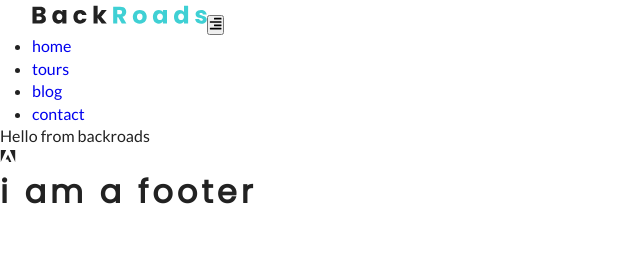
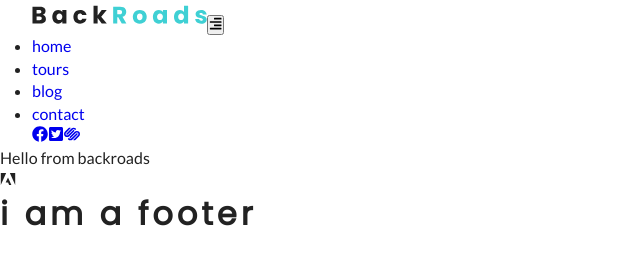
Before and after one commit to LudoLoopsLab/backroads, a Gatsby site: page / in a window 1280 px wide. Shown: the whole page, without its empty margins (0-640 px from the left). Built offline with nearby package versions, Linux system fonts and the light colour scheme; Gatsby itself is replaced by a stand-in of ours.

Commit message:
feat(navbar.js): add social icon
Add social icons on big screen.
Fix typo in social-icons.js
Uncomment a part in navbar.module.css to follow the course

```diff
--- a/src/components/Navbar.js
+++ b/src/components/Navbar.js
@@ -5,12 +5,12 @@ import { FaAlignRight } from "react-icons/fa"
 import links from "../constants/links"
 import socialIcons from "../constants/social-icons"
 import logo from "../images/logo.svg"
-
 const Navbar = () => {
   const [isOpen, setNav] = useState(false)
   const toggleNav = () => {
     setNav(isOpen => !isOpen)
   }
+
   return (
     <nav className={styles.navbar}>
       <div className={styles.navCenter}>
@@ -35,6 +35,20 @@ const Navbar = () => {
             )
           })}
         </ul>
+        <div className={styles.navSocialLinks}>
+          {socialIcons.map((item, index) => {
+            return (
+              <a
+                key={index}
+                href={item.url}
+                // target="_blank"
+                // rel="noopener, noreferrer"
+              >
+                {item.icon}
+              </a>
+            )
+          })}
+        </div>
       </div>
     </nav>
   )
--- a/src/constants/social-icons.js
+++ b/src/constants/social-icons.js
@@ -3,15 +3,15 @@ import { FaFacebook, FaTwitterSquare, FaSquarespace } from "react-icons/fa"
 
 export default [
   {
-    icons: <FaFacebook />,
+    icon: <FaFacebook />,
     url: "https://twitter.com",
   },
   {
-    icons: <FaTwitterSquare />,
+    icon: <FaTwitterSquare />,
     url: "https://twitter.com",
   },
   {
-    icons: <FaSquarespace />,
+    icon: <FaSquarespace />,
     url: "https://twitter.com",
   },
 ]
--- a/src/css/navbar.module.css
+++ b/src/css/navbar.module.css
@@ -20,8 +20,8 @@
 .nav-links {
   list-style-type: none;
   transition: var(--mainTransition);
-  /* height: 0;
-  overflow: hidden; */
+  height: 0;
+  overflow: hidden;
 }
 .show-nav {
   height: 216px;
```
